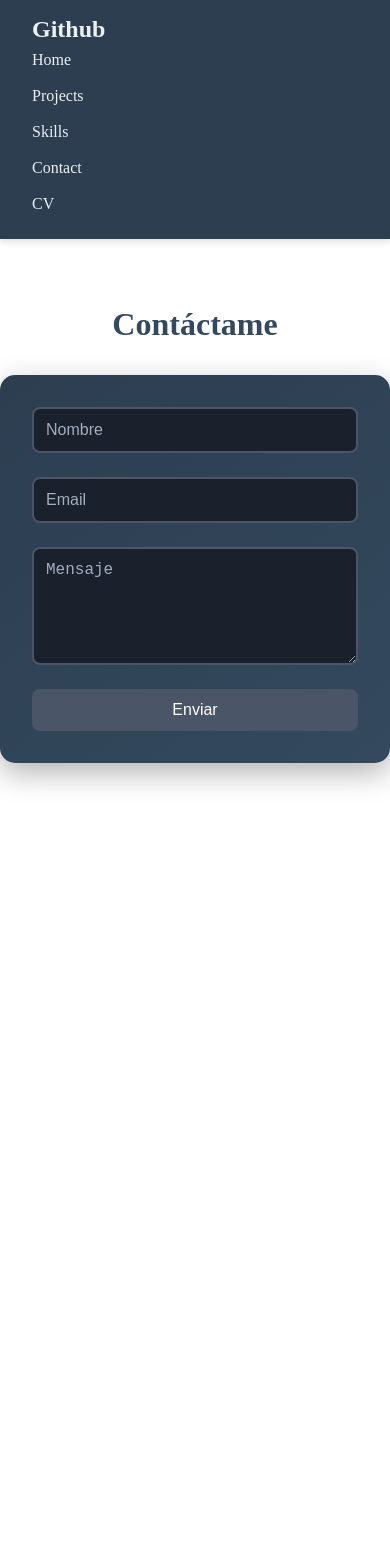
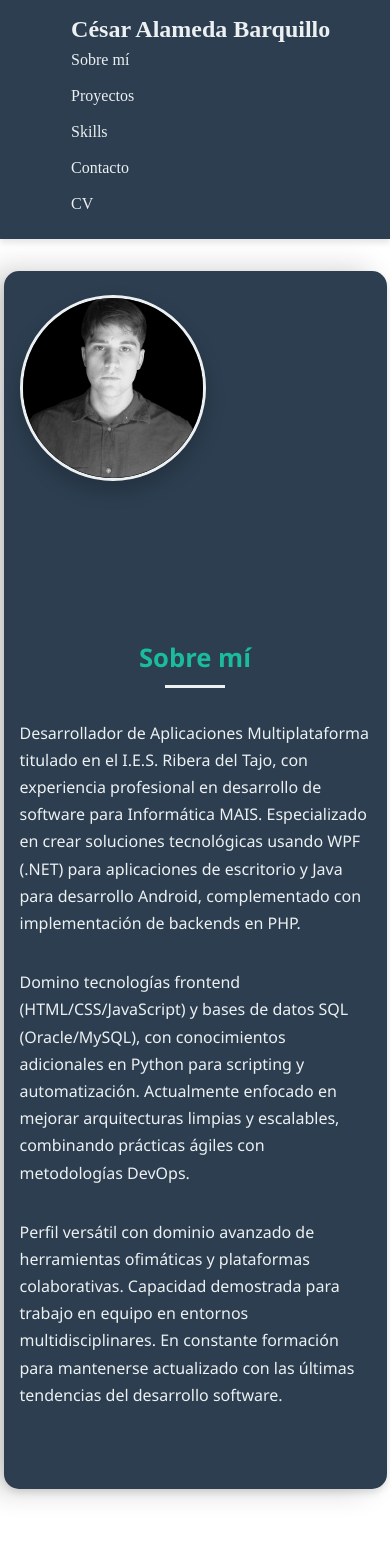
Before and after one commit to cesarAlameda/portfoliocsaralameda, an Angular app: page /nav in a window 390 px wide. Shown: the top 1568 px of the page. Before the commit the page ends 844 px from the top, so only its background shows below. Built offline with nearby package versions, Linux system fonts and the light colour scheme.

Commit message:
Apartado sobre mi finalizado

```diff
--- /dev/null
+++ b/src/app/aboutme/aboutme.component.css
@@ -0,0 +1,147 @@
+/* Contenedor principal */
+.about-container {
+    width: 70%;
+    margin: 2rem auto;
+    padding: 3rem 4rem;
+    background: #2C3E50;
+    border-radius: 15px;
+    display: flex;
+    gap: 4rem;
+    align-items: center; /* Centrado vertical */
+    box-shadow: 0 4px 6px rgba(0, 0, 0, 0.1);
+    position: relative;
+  }
+
+  /* Efecto slide con pseudo-elemento */
+  .about-container::after {
+    content: '';
+    position: absolute;
+    top: 0;
+    left: 0;
+    right: 0;
+    bottom: 0;
+    box-shadow: -15px 0 30px rgba(0, 0, 0, 0.2);
+    pointer-events: none;
+    border-radius: 15px;
+  }
+
+  /* Contenedor de imagen */
+  .image-container {
+    flex: 0 0 200px;
+    position: relative;
+    align-self: flex-start;
+    z-index: 1;
+  }
+
+  /* Estilo de la imagen de perfil */
+  .profile-image {
+    width: 220px;
+    height: 220px;
+    border-radius: 50%;
+    object-fit: cover;
+    border: 3px solid #ECF0F1;
+    transition: all 0.3s ease;
+    box-shadow: 0 10px 20px rgba(0, 0, 0, 0.2);
+  }
+
+  .profile-image:hover {
+    transform: scale(1.05);
+    box-shadow: 0 15px 30px rgba(0, 0, 0, 0.3);
+  }
+
+  /* Contenedor de texto */
+  .text-container {
+    flex: 1;
+    color: #ECF0F1;
+    font-family: 'Segoe UI', sans-serif;
+    line-height: 1.7;
+    padding: 1.5rem 0;
+  }
+
+  /* Título de sección */
+  .section-title {
+    font-size: 2.2rem;
+    margin-bottom: 2rem;
+    color: #1abc9c;
+    position: relative;
+    padding-bottom: 0.5rem;
+  }
+
+  .section-title::after {
+    content: '';
+    position: absolute;
+    bottom: 0;
+    left: 0;
+    width: 60px;
+    height: 3px;
+    background: #ECF0F1;
+  }
+
+  /* Párrafos */
+  .about-paragraph {
+    margin-bottom: 2rem;
+    font-size: 1.1rem;
+    max-width: 90%;
+  }
+
+  /* Responsive Design */
+  @media (max-width: 1200px) {
+    .about-container {
+      width: 60%;
+    }
+
+    .about-paragraph {
+      max-width: 100%;
+    }
+  }
+
+  @media (max-width: 992px) {
+    .section-title {
+      font-size: 1.8rem;
+    }
+
+    .profile-image {
+      width: 200px;
+      height: 200px;
+    }
+  }
+
+  @media (max-width: 768px) {
+    .about-container {
+      width: 90%;
+      flex-direction: column;
+      padding: 2rem 1.5rem;
+    }
+
+    .image-container {
+      margin-bottom: 2rem;
+    }
+
+    .profile-image {
+      width: 180px;
+      height: 180px;
+    }
+
+    .section-title {
+      text-align: center;
+    }
+
+    .section-title::after {
+      left: 50%;
+      transform: translateX(-50%);
+    }
+  }
+
+  @media (max-width: 480px) {
+    .about-container {
+      padding: 1.5rem 1rem;
+    }
+
+    .section-title {
+      font-size: 1.6rem;
+    }
+
+    .about-paragraph {
+      font-size: 1rem;
+    }
+  }
--- /dev/null
+++ b/src/app/aboutme/aboutme.component.html
@@ -0,0 +1,10 @@
+<section class="about-container">
+    <div class="image-container">
+      <img [src]="profileImage" alt="Foto de perfil" class="profile-image">
+    </div>
+
+    <article class="text-container">
+      <h2 class="section-title">Sobre mí</h2>
+      <p *ngFor="let paragraph of aboutText" class="about-paragraph">{{ paragraph }}</p>
+    </article>
+  </section>
--- /dev/null
+++ b/src/app/aboutme/aboutme.component.ts
@@ -0,0 +1,22 @@
+import { Component } from '@angular/core';
+import { CommonModule } from '@angular/common';
+
+@Component({
+  selector: 'app-aboutme',
+  standalone: true,
+  imports: [CommonModule],
+  templateUrl: './aboutme.component.html',
+  styleUrls: ['./aboutme.component.css']
+})
+export class AboutmeComponent {
+  // Datos modificables para mayor flexibilidad
+  profileImage = 'assets/profile.png'; // Ruta a la imagen de perfil
+  // Texto de ejemplo que puede ser modificado posteriormente
+  aboutText = [
+    `Desarrollador de Aplicaciones Multiplataforma titulado en el I.E.S. Ribera del Tajo, con experiencia profesional en desarrollo de software para Informática MAIS. Especializado en crear soluciones tecnológicas usando WPF (.NET) para aplicaciones de escritorio y Java para desarrollo Android, complementado con implementación de backends en PHP.`,
+
+    `Domino tecnologías frontend (HTML/CSS/JavaScript) y bases de datos SQL (Oracle/MySQL), con conocimientos adicionales en Python para scripting y automatización. Actualmente enfocado en mejorar arquitecturas limpias y escalables, combinando prácticas ágiles con metodologías DevOps.`,
+
+    `Perfil versátil con dominio avanzado de herramientas ofimáticas y plataformas colaborativas. Capacidad demostrada para trabajo en equipo en entornos multidisciplinares. En constante formación para mantenerse actualizado con las últimas tendencias del desarrollo software.`
+  ];
+}
--- a/src/app/app.component.html
+++ b/src/app/app.component.html
@@ -1,4 +1,5 @@
 <!--<h1>{{ title }}</h1>-->
 
 <app-nav></app-nav>
+<app-aboutme></app-aboutme>
 <app-contact></app-contact>
--- a/src/app/app.component.ts
+++ b/src/app/app.component.ts
@@ -1,12 +1,13 @@
 import { Component } from '@angular/core';
 import { ContactComponent } from './contact/contact.component'; //EJEMPLO DE IMPORT
 import { NavComponent } from './nav/nav.component';
+import { AboutmeComponent } from './aboutme/aboutme.component';
 import { CommonModule } from '@angular/common';
 
 @Component({
   selector: 'app-root',
   standalone: true,
-  imports: [CommonModule, ContactComponent,NavComponent], //IMPORTO TODOS LOS COMPONENTES
+  imports: [CommonModule, ContactComponent,AboutmeComponent,NavComponent], //IMPORTO TODOS LOS COMPONENTES
   templateUrl: './app.component.html',
   styleUrls: ['./app.component.css'],
 })
--- a/src/app/nav/nav.component.css
+++ b/src/app/nav/nav.component.css
@@ -3,6 +3,9 @@
   background-color: #2c3e50;
   padding: 1rem 2rem;
   box-shadow: 0 4px 6px rgba(0, 0, 0, 0.1);
+  position: sticky;
+  top: 0;
+  z-index: 100;
 }
 
 .navbar-container {
@@ -10,7 +13,7 @@
   justify-content: space-between;
   align-items: center;
   max-width: 1200px;
-  margin: 0 auto;
+  margin-left: 12%;
 }
 
 .navbar-logo {
--- a/src/app/nav/nav.component.html
+++ b/src/app/nav/nav.component.html
@@ -1,6 +1,6 @@
 <nav class="navbar">
     <div class="navbar-container">
-      <a href="#" class="navbar-logo">Github</a>
+      <a href="#" class="navbar-logo">César Alameda Barquillo</a>
       <ul class="navbar-menu">
         <li *ngFor="let category of categories" class="navbar-item">
           <a
--- a/src/app/nav/nav.component.ts
+++ b/src/app/nav/nav.component.ts
@@ -11,7 +11,7 @@ import { CommonModule } from '@angular/common';
 })
 export class NavComponent {
 
-  categories = ['Home', 'Projects', 'Skills', 'Contact','CV'];
+  categories = ['Sobre mí', 'Proyectos', 'Skills', 'Contacto','CV'];
 
   handleCategoryClick(category: string, event: Event) {
     if (category === 'CV') {
```
Also changed, not shown: src/assets/profile.png (added).
